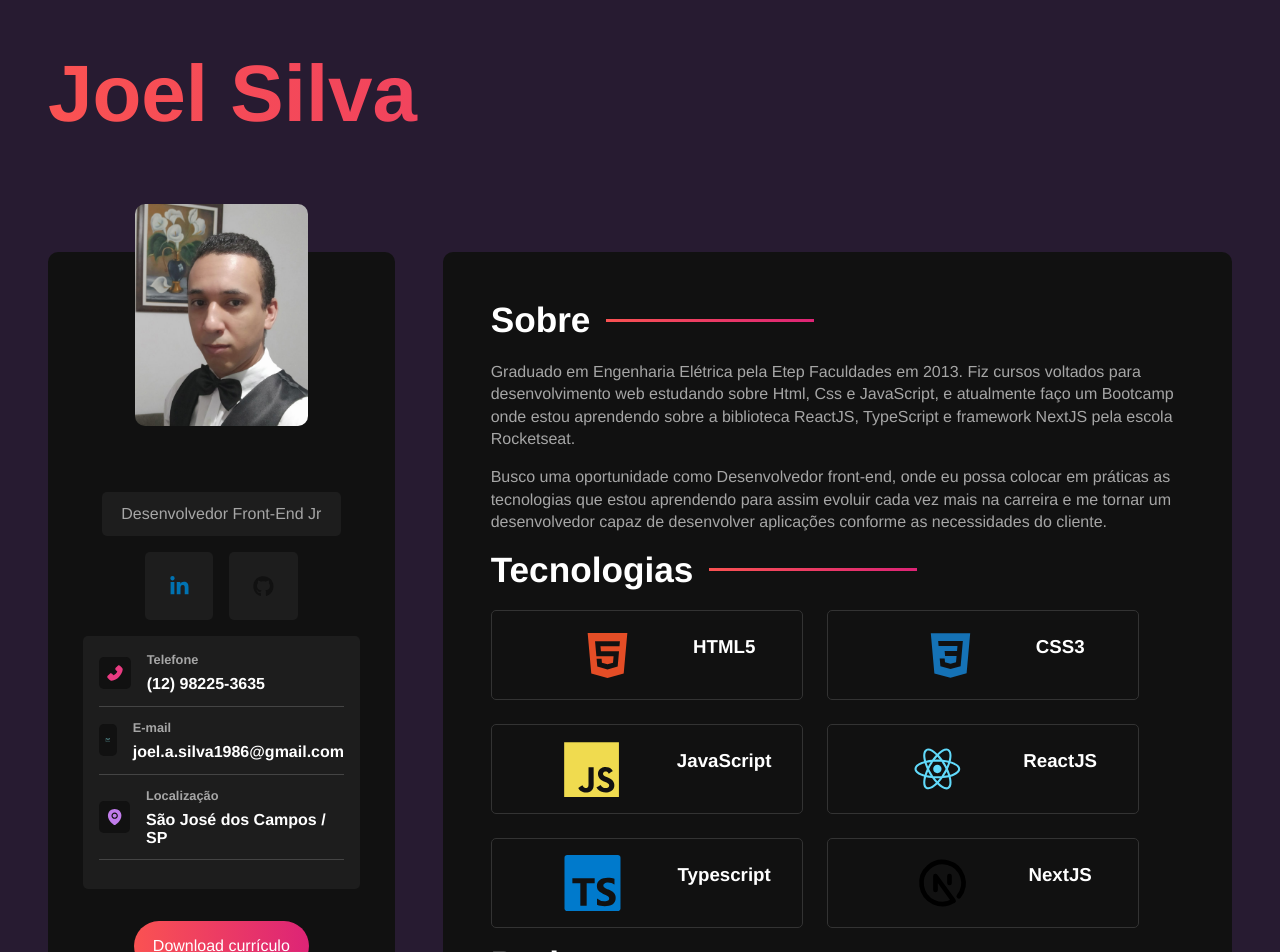
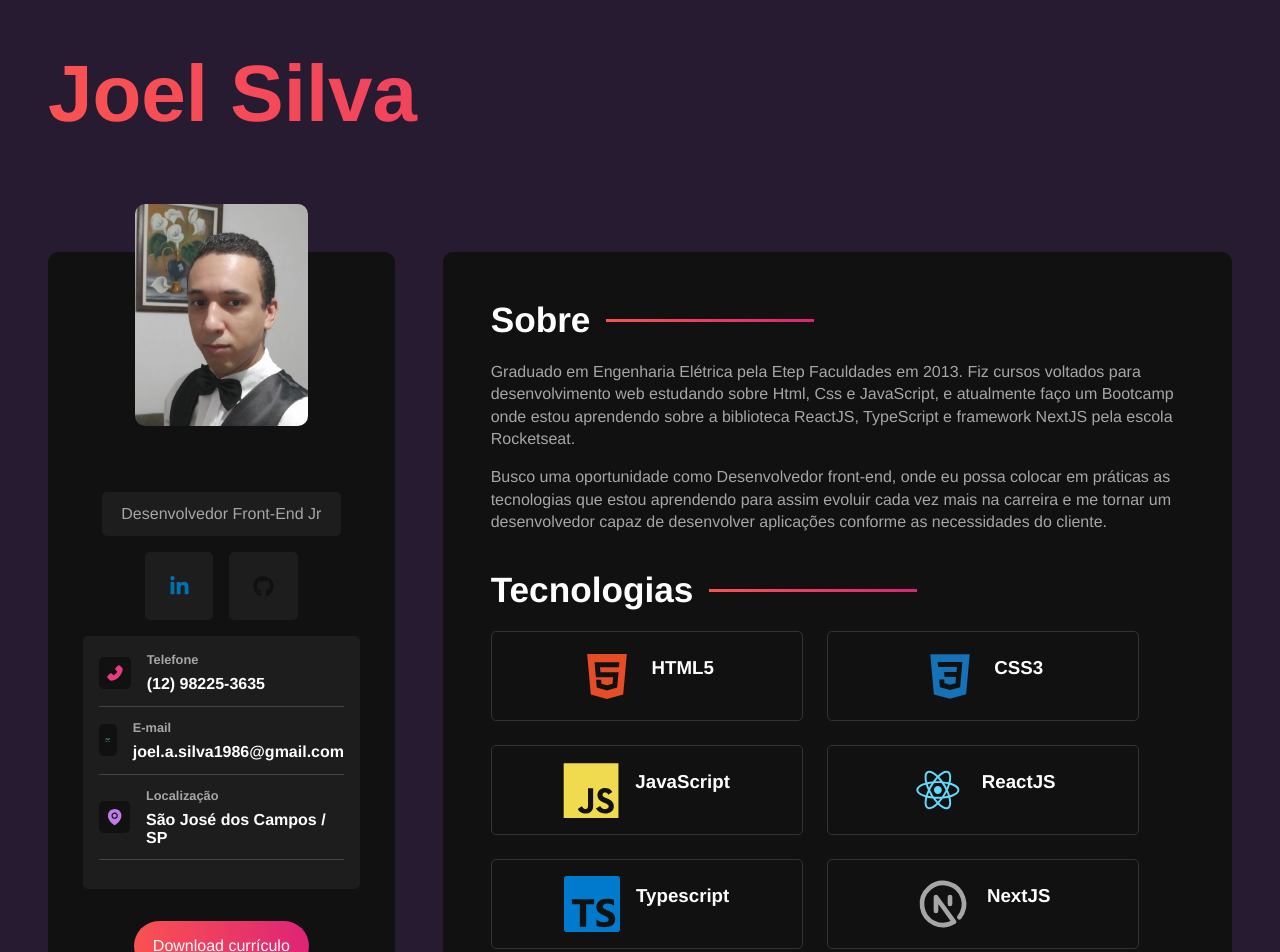
Before and after one commit to joelsilva1986/Portifolio-web, a React (Vite) app: page / in a window 1280 px wide. Shown: the top 952 px of the page. Built offline with nearby package versions, Linux system fonts and the light colour scheme.

Commit message:
Alterações para inserir responsividade dos icons nos celulares

```diff
--- a/src/styles/components/maincontent.sass
+++ b/src/styles/components/maincontent.sass
@@ -10,13 +10,16 @@
     section
         display: flex
         flex-direction: column
+        color: variables.$text-color-secundary
+        margin-bottom: 1.3rem
 
     h2
+        @include mixins.center
+        font-size: 2.2rem
         color: variables.$text-color
-        font-size: 2.2rem
         margin-bottom: 1.3rem
-        @include mixins.center
         justify-content: start
+        align-items: center
         gap: 1rem
 
         &:after
--- a/src/styles/components/technologiesContainer.sass
+++ b/src/styles/components/technologiesContainer.sass
@@ -24,7 +24,6 @@
 
             svg
                 font-size: 3.5rem
-                width: 50%
 
         #html
             svg
```
